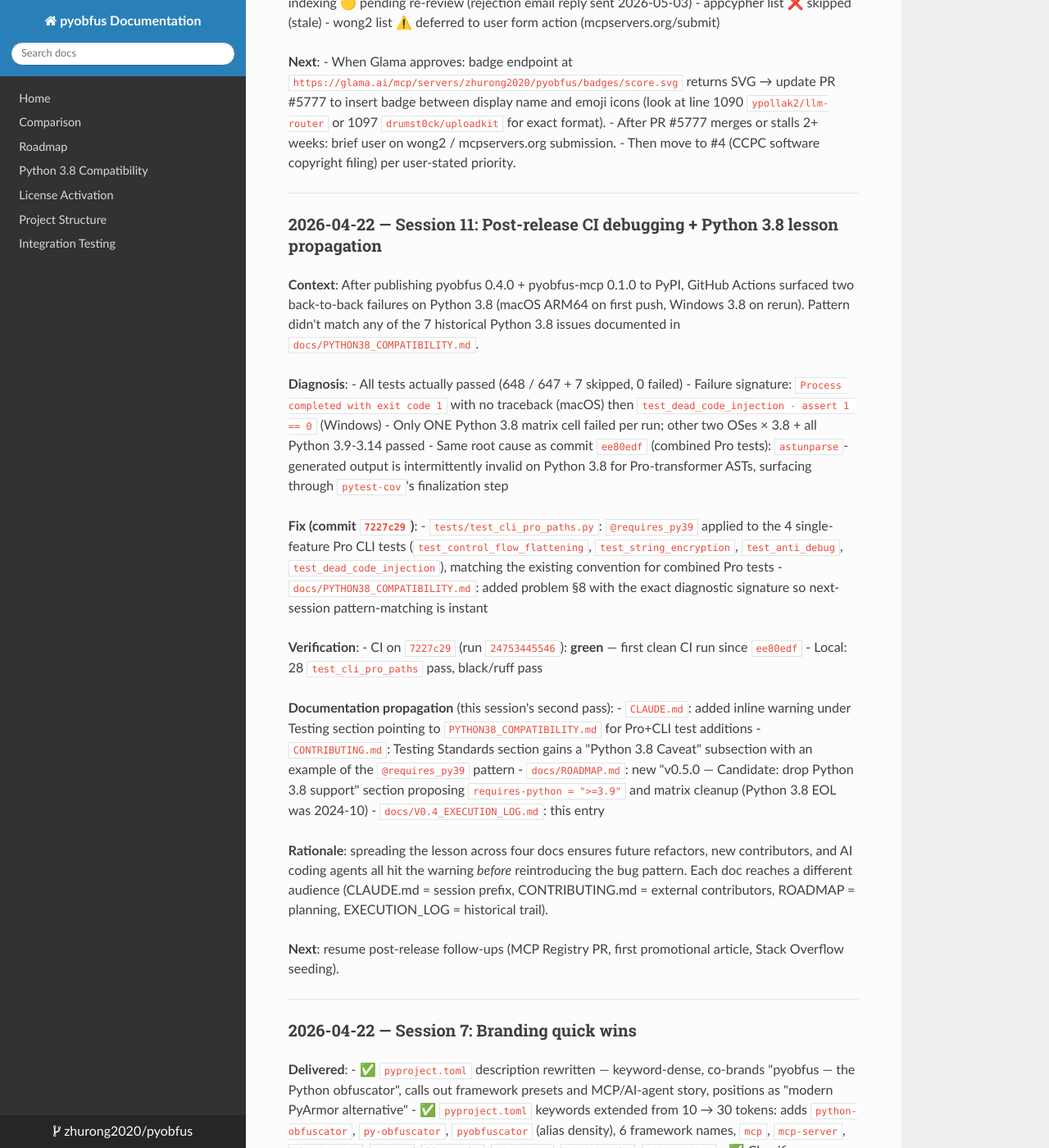
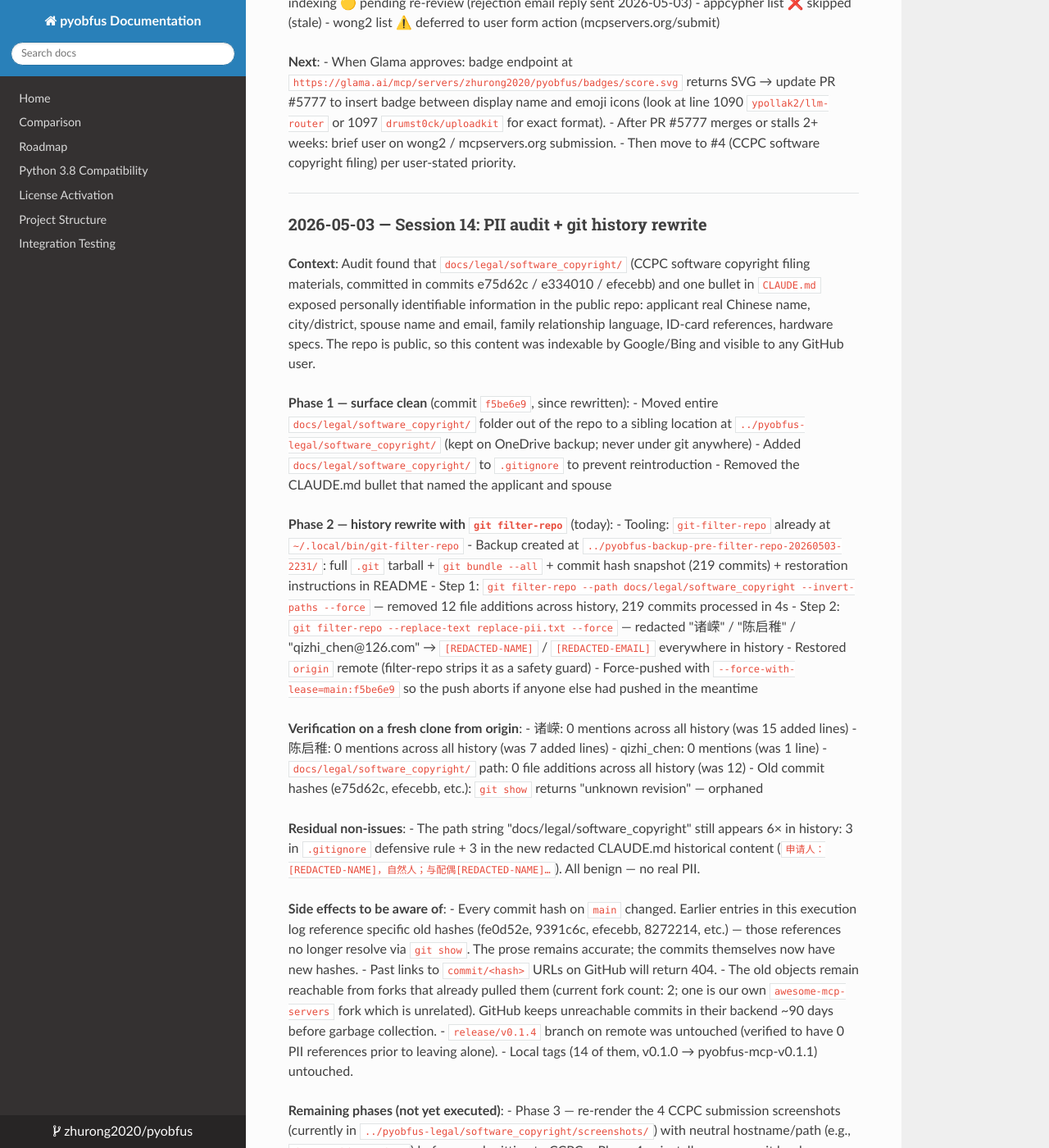
Before and after one commit to zhurong2020/pyobfus, an MkDocs documentation site: the page built from docs/V0.4_EXECUTION_LOG.md, in a window 1280 px wide and 1400 px high, scrolled down 8375 px. Shown: the whole window at 82% size. Built offline with MkDocs 1.6.1, drawn with Linux system fonts in a browser that asks for light colours; nearby versions of some CDN libraries; some of the changed text lies outside the part shown.

Commit message:
docs(execution-log): record Session 14 — Phase 2 git history rewrite
- All commit hashes referenced in earlier sessions (1-13) no longer
  resolve; the prose remains accurate but git show <hash> will fail
  for any pre-rewrite hash.
- 219 commits rewritten in two filter-repo passes: path removal for
  docs/legal/software_copyright/ + replace-text for 三个 PII 关键字
- Fresh-clone verification: 0 mentions of 诸嵘/陈启稚/qizhi_chen
  across all reachable history
- Backup at ../pyobfus-backup-pre-filter-repo-20260503-2231/ retained
  ≥30 days; instructions in that folder's README.md

```diff
--- a/docs/V0.4_EXECUTION_LOG.md
+++ b/docs/V0.4_EXECUTION_LOG.md
@@ -286,6 +286,48 @@ Legend: ⚪ pending · 🟡 in_progress · 🟢 done · 🔴 blocked
 
 ---
 
+### 2026-05-03 — Session 14: PII audit + git history rewrite
+
+**Context**: Audit found that `docs/legal/software_copyright/` (CCPC software copyright filing materials, committed in commits e75d62c / e334010 / efecebb) and one bullet in `CLAUDE.md` exposed personally identifiable information in the public repo: applicant real Chinese name, city/district, spouse name and email, family relationship language, ID-card references, hardware specs. The repo is public, so this content was indexable by Google/Bing and visible to any GitHub user.
+
+**Phase 1 — surface clean** (commit `f5be6e9`, since rewritten):
+- Moved entire `docs/legal/software_copyright/` folder out of the repo to a sibling location at `../pyobfus-legal/software_copyright/` (kept on OneDrive backup; never under git anywhere)
+- Added `docs/legal/software_copyright/` to `.gitignore` to prevent reintroduction
+- Removed the CLAUDE.md bullet that named the applicant and spouse
+
+**Phase 2 — history rewrite with `git filter-repo`** (today):
+- Tooling: `git-filter-repo` already at `~/.local/bin/git-filter-repo`
+- Backup created at `../pyobfus-backup-pre-filter-repo-20260503-2231/`: full `.git` tarball + `git bundle --all` + commit hash snapshot (219 commits) + restoration instructions in README
+- Step 1: `git filter-repo --path docs/legal/software_copyright --invert-paths --force` — removed 12 file additions across history, 219 commits processed in 4s
+- Step 2: `git filter-repo --replace-text replace-pii.txt --force` — redacted "诸嵘" / "陈启稚" / "qizhi_chen@126.com" → `[REDACTED-NAME]` / `[REDACTED-EMAIL]` everywhere in history
+- Restored `origin` remote (filter-repo strips it as a safety guard)
+- Force-pushed with `--force-with-lease=main:f5be6e9` so the push aborts if anyone else had pushed in the meantime
+
+**Verification on a fresh clone from origin**:
+- 诸嵘: 0 mentions across all history (was 15 added lines)
+- 陈启稚: 0 mentions across all history (was 7 added lines)
+- qizhi_chen: 0 mentions (was 1 line)
+- `docs/legal/software_copyright/` path: 0 file additions across all history (was 12)
+- Old commit hashes (e75d62c, efecebb, etc.): `git show` returns "unknown revision" — orphaned
+
+**Residual non-issues**:
+- The path string "docs/legal/software_copyright" still appears 6× in history: 3 in `.gitignore` defensive rule + 3 in the new redacted CLAUDE.md historical content (`申请人：[REDACTED-NAME]，自然人；与配偶[REDACTED-NAME]…`). All benign — no real PII.
+
+**Side effects to be aware of**:
+- Every commit hash on `main` changed. Earlier entries in this execution log reference specific old hashes (fe0d52e, 9391c6c, efecebb, 8272214, etc.) — those references no longer resolve via `git show`. The prose remains accurate; the commits themselves now have new hashes.
+- Past links to `commit/<hash>` URLs on GitHub will return 404.
+- The old objects remain reachable from forks that already pulled them (current fork count: 2; one is our own `awesome-mcp-servers` fork which is unrelated). GitHub keeps unreachable commits in their backend ~90 days before garbage collection.
+- `release/v0.1.4` branch on remote was untouched (verified to have 0 PII references prior to leaving alone).
+- Local tags (14 of them, v0.1.0 → pyobfus-mcp-v0.1.1) untouched.
+
+**Remaining phases (not yet executed)**:
+- Phase 3 — re-render the 4 CCPC submission screenshots (currently in `../pyobfus-legal/software_copyright/screenshots/`) with neutral hostname/path (e.g., `demo@machine:~/demo`) before resubmitting to CCPC.
+- Phase 4 — install a pre-commit hook scanning for "诸嵘 | 陈启稚 | qizhi_chen | 身份证 | /home/wuxia/" so a future paste cannot reintroduce.
+
+**Backup retention**: keep `../pyobfus-backup-pre-filter-repo-20260503-2231/` for ≥30 days. After 30 days with no issues surfaced, delete and note the deletion here.
+
+---
+
 ### 2026-04-22 — Session 11: Post-release CI debugging + Python 3.8 lesson propagation
 
 **Context**: After publishing pyobfus 0.4.0 + pyobfus-mcp 0.1.0 to PyPI, GitHub Actions surfaced two back-to-back failures on Python 3.8 (macOS ARM64 on first push, Windows 3.8 on rerun). Pattern didn't match any of the 7 historical Python 3.8 issues documented in `docs/PYTHON38_COMPATIBILITY.md`.
```
